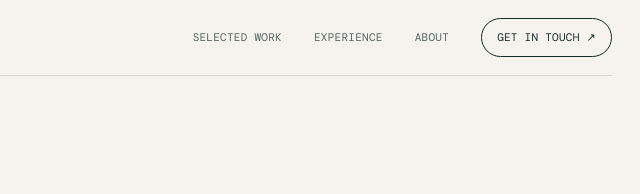
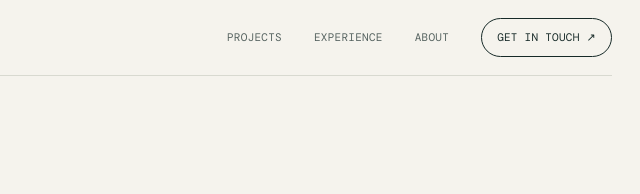
Before and after one commit to shobz23/shobz23.github.io, a plain HTML site: page index.html in a window 1280 px wide. Shown: the top 194 px of the page, 608-1248 px from the left. Drawn offline with nearby package versions, Linux system fonts and the light colour scheme.

Commit message:
Update index.html

```diff
--- a/index.html
+++ b/index.html
@@ -29,7 +29,7 @@
   <header class="wrap topbar">
     <a class="brand" href="#top" aria-label="Shobitha Vijaykumar home"><span class="brand-mark">SV</span><span>Shobitha Vijaykumar</span></a>
     <button class="menu-toggle" aria-label="Toggle navigation" aria-expanded="false">☰</button>
-    <nav class="nav" aria-label="Main navigation"><a href="#work">Selected work</a><a href="#experience">Experience</a><a href="#about">About</a><a class="contact-pill" href="#contact">Get in touch ↗</a></nav>
+    <nav class="nav" aria-label="Main navigation"><a href="#work">Projects</a><a href="#experience">Experience</a><a href="#about">About</a><a class="contact-pill" href="#contact">Get in touch ↗</a></nav>
   </header>
   <main id="top">
     <div class="wrap hero">
```
